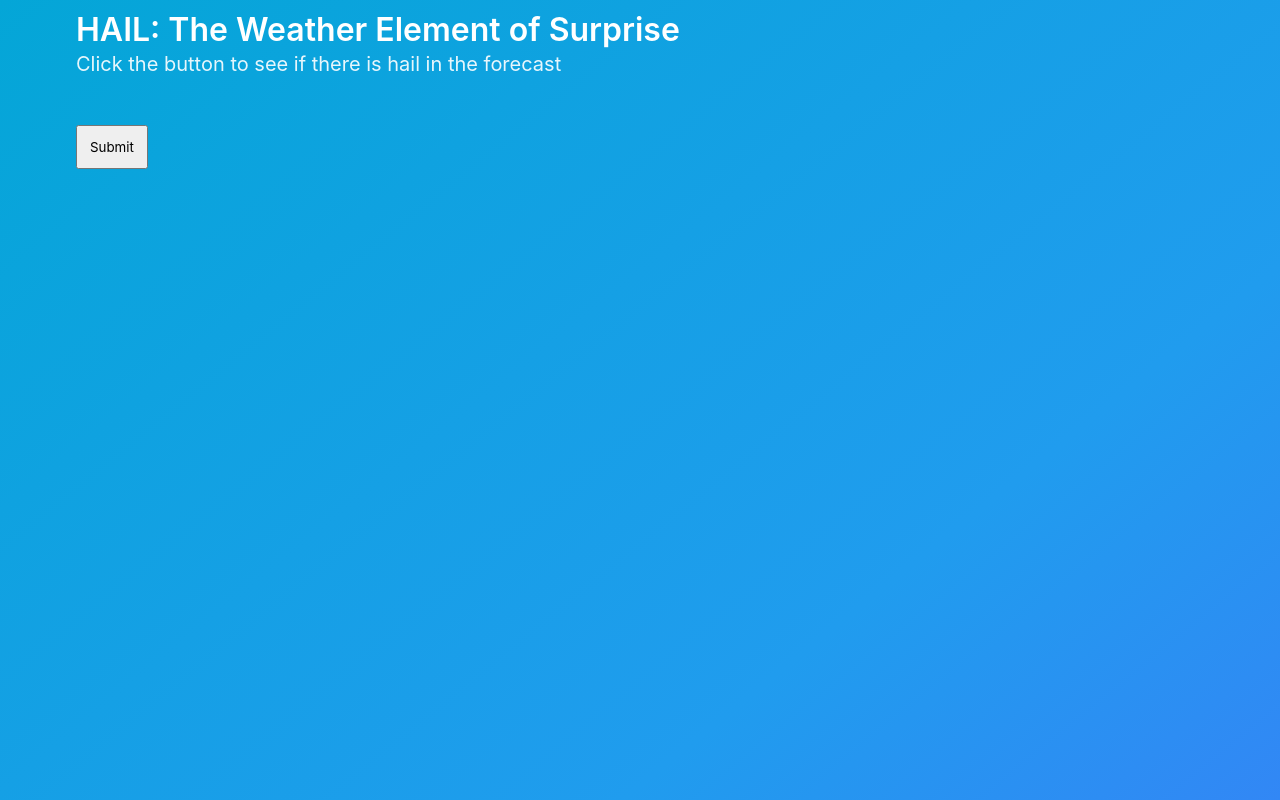
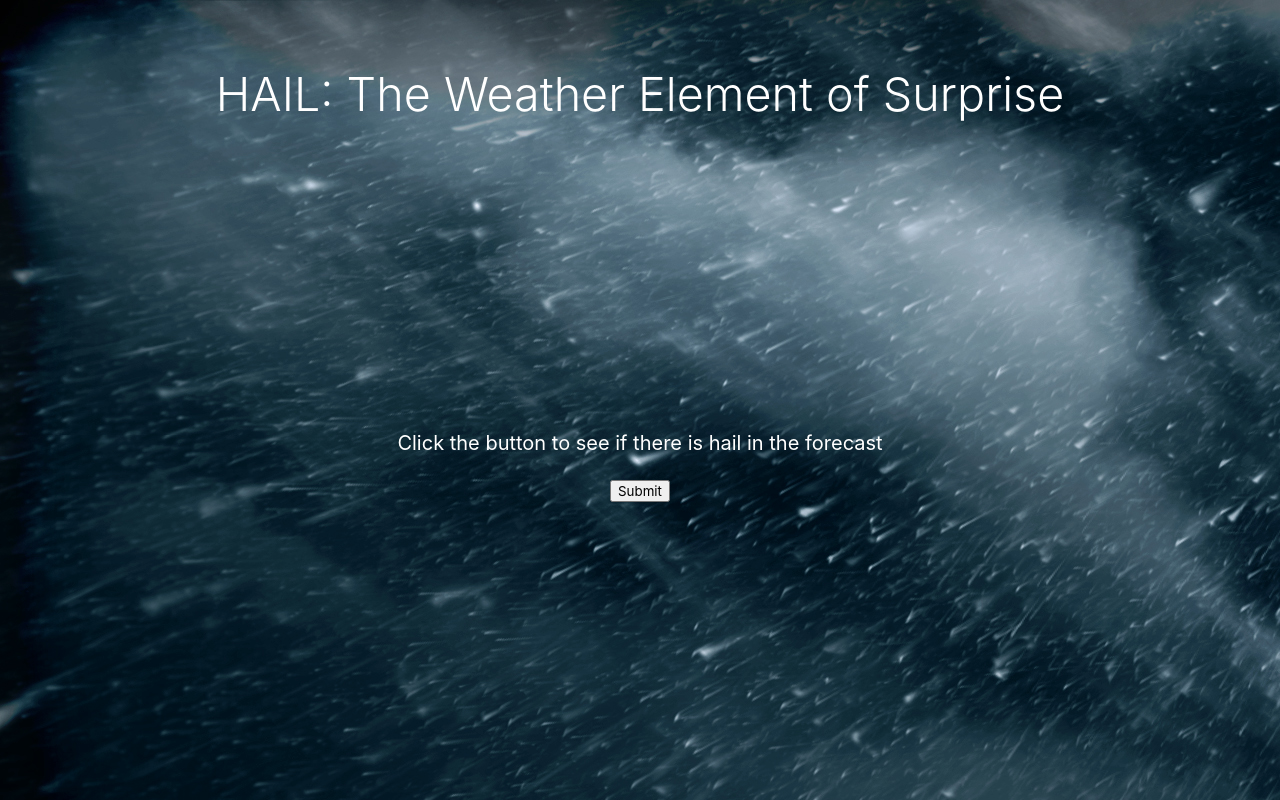
Before and after one commit to thextool/hack-o-thon-elements, a plain HTML site: page index.html in a window 1280 px wide. Drawn offline with nearby package versions, Linux system fonts and the light colour scheme; no server answers.

Commit message:
add layout

```diff
--- a/index.html
+++ b/index.html
@@ -11,21 +11,25 @@
 </head>
 
 <body>
-    <div class="hero is-info is-bold is-fullheight">
+    <div class="hero is-fullheight">
         <div class="hero-head">
             <div class="container">
                 <div class="column">
-                <h1 class="title">HAIL: The Weather Element of Surprise</h1>
-                <div class="subtitle">Click the button to see if there is hail in the forecast</div>
-                <br>
-                <input class="column" type="submit">
-                <div class="result">
-                    </div>
+                    <h1 class="title has-text-white">HAIL: The Weather Element of Surprise</h1>
+                </div>
+            </div>
+        </div>
+        <div class="hero-body">
+            <div class="column">
+                <div class="subtitle has-text-white">
+                    Click the button to see if there is hail in the forecast
+                </div>
+                <input type="submit">
+                <div class="result"></div>
                 </div>
             </div>
         </div>
     </div>
-    <script src="scripts/main.js">
-    </script>
+    <script src="scripts/main.js"></script>
 </body>
 </html>
--- a/styles/main.css
+++ b/styles/main.css
@@ -1 +1,23 @@
-ANOTHER TEST OMG
+h1, p {
+    color: white;
+    /* mix-blend-mode: lighten; */
+}
+.hero-head div {
+    display: flex;
+    justify-content: center;
+}
+div.hero {
+    background-image: url("../rain-storm.jpg");
+    /* background-color: red; */
+}
+h1.title {
+    margin-top: 5%;
+    font-size: 35pt;
+    font-weight: 300;
+}
+.hero-body div {
+    display: flex;
+    flex-direction: column;
+    align-items: center;
+    justify-content: center;
+}
```
Also changed, not shown: rain-storm.jpg (added).
